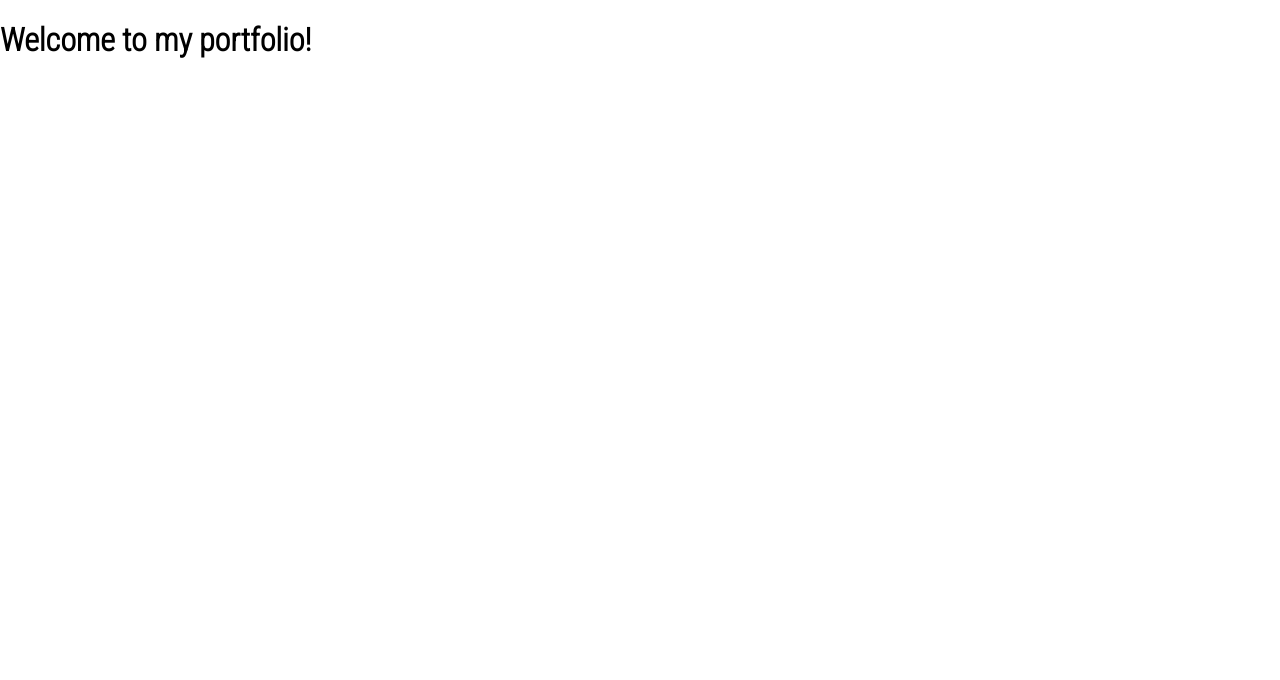
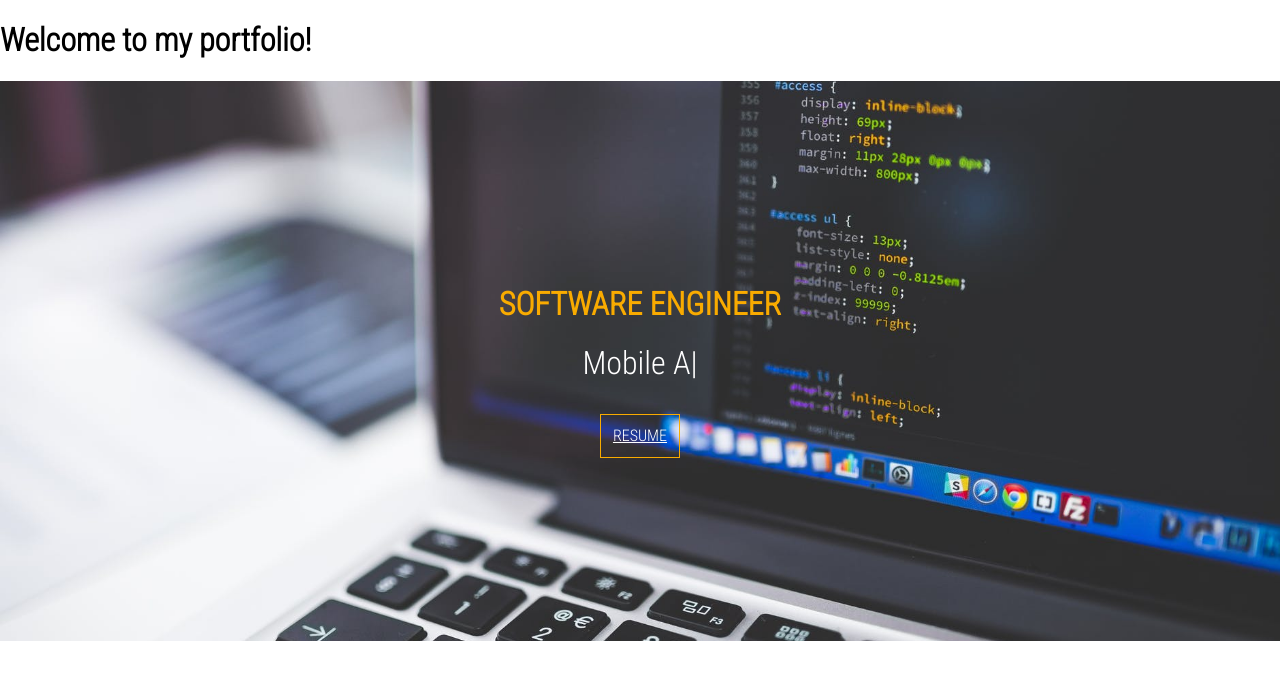
Before and after one commit to dawit-design/dawitendaylalu, a React (Create React App) app in the folder portfolio/: page / in a window 1280 px wide. Shown: the top 680 px of the page. Built offline with nearby package versions, Linux system fonts and the light colour scheme.

Commit message:
created the landing page

```diff
--- a/portfolio/src/App.js
+++ b/portfolio/src/App.js
@@ -1,9 +1,14 @@
 import './App.css';
-
+import Header from './components/Header';
+import { BrowserRouter as Routes, Route, Link} from 'react-router-dom'
 function App() {
   return (
     <div className="App">
       <h1>Welcome to my portfolio!</h1>
+      <Header />
+      {/* <Routes>
+        <Route exac path='/' components={Header}><Header /></Route>
+      </Routes> */}
     </div>
   );
 }
--- a/portfolio/src/components/Header.js
+++ b/portfolio/src/components/Header.js
@@ -1,5 +1,5 @@
 import react from "react";
-import Typed from "react-Typed";
+import Typed from "react-typed";
 
 export default function Header() {
   return (
@@ -8,7 +8,7 @@ export default function Header() {
         <h1>Software Engineer</h1>
         <Typed
           className="typed-text"
-          string={[
+          strings={[
             "Web Design",
             "Web Development",
             "Mobile Application Development",
--- a/portfolio/src/index.js
+++ b/portfolio/src/index.js
@@ -1,5 +1,6 @@
 import React from 'react';
 import ReactDOM from 'react-dom/client';
+import {BrowserRouter} from 'react-router-dom';
 import './index.css';
 import App from './App';
 import reportWebVitals from './reportWebVitals';
@@ -7,7 +8,9 @@ import reportWebVitals from './reportWebVitals';
 const root = ReactDOM.createRoot(document.getElementById('root'));
 root.render(
   <React.StrictMode>
-    <App />
+    <BrowserRouter>
+      <App />
+    </BrowserRouter>
   </React.StrictMode>
 );
 
```
